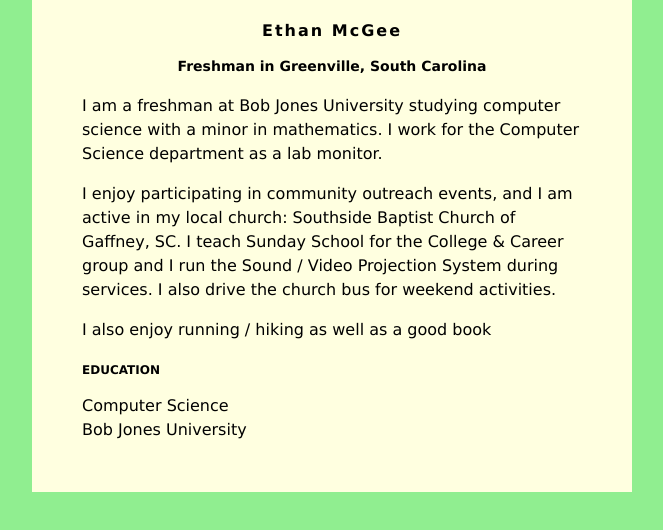
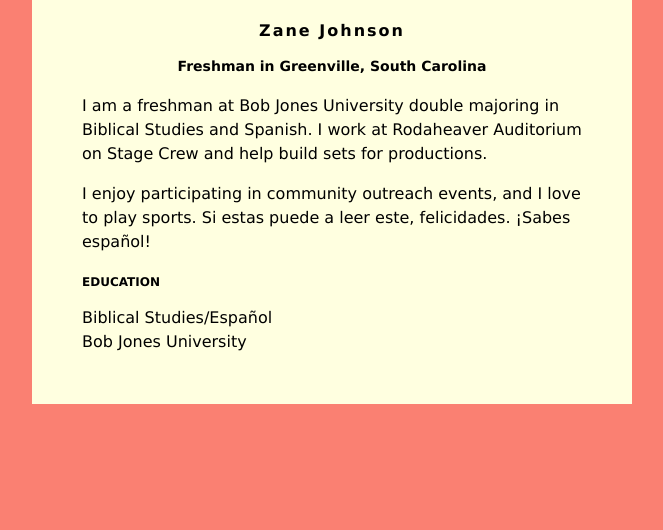
Before and after one commit to zajohn/zajohn.github.io, a plain HTML site: page index.html in a window 1280 px wide. Shown: the whole page, without its empty margins (308-971 px from the left). Drawn offline with Linux system fonts and the light colour scheme.

Commit message:
Update index.html

```diff
--- a/index.html
+++ b/index.html
@@ -2,7 +2,7 @@
 <head>
 <style>
 body {
-    background: lightgreen;
+    background: salmon;
     font-family: Verdana;
 }
 #content {
@@ -30,19 +30,19 @@ h3 {
 </head>
 <body>
     <div id="content">
-        <h1>Ethan McGee</h1>
+        <h1>Zane Johnson</h1>
         <h2>Freshman in Greenville, South Carolina</h2>
 
-         <p>I am a freshman at Bob Jones University studying computer science with a minor in mathematics. I work for the Computer Science department as a lab monitor.</p>
+         <p>I am a freshman at Bob Jones University double majoring in Biblical Studies and Spanish. I work at Rodaheaver Auditorium on Stage Crew and help build sets for productions.</p>
          <p>
-            I enjoy participating in community outreach events, and I am active in my local church: Southside Baptist Church of Gaffney, SC.  I teach Sunday School for the College &amp; Career group and I run the Sound / Video Projection System during services.  I also drive the church bus for weekend activities.
+            I enjoy participating in community outreach events, and I love to play sports. Si estas puede a leer este, felicidades. ¡Sabes español!
          </p>
          <p>
-            I also enjoy running / hiking as well as a good book
+
          </p>
 
         <h3>EDUCATION</h3>
-        Computer Science<br>
+        Biblical Studies/Español<br>
         Bob Jones University
     </div>
 
```
